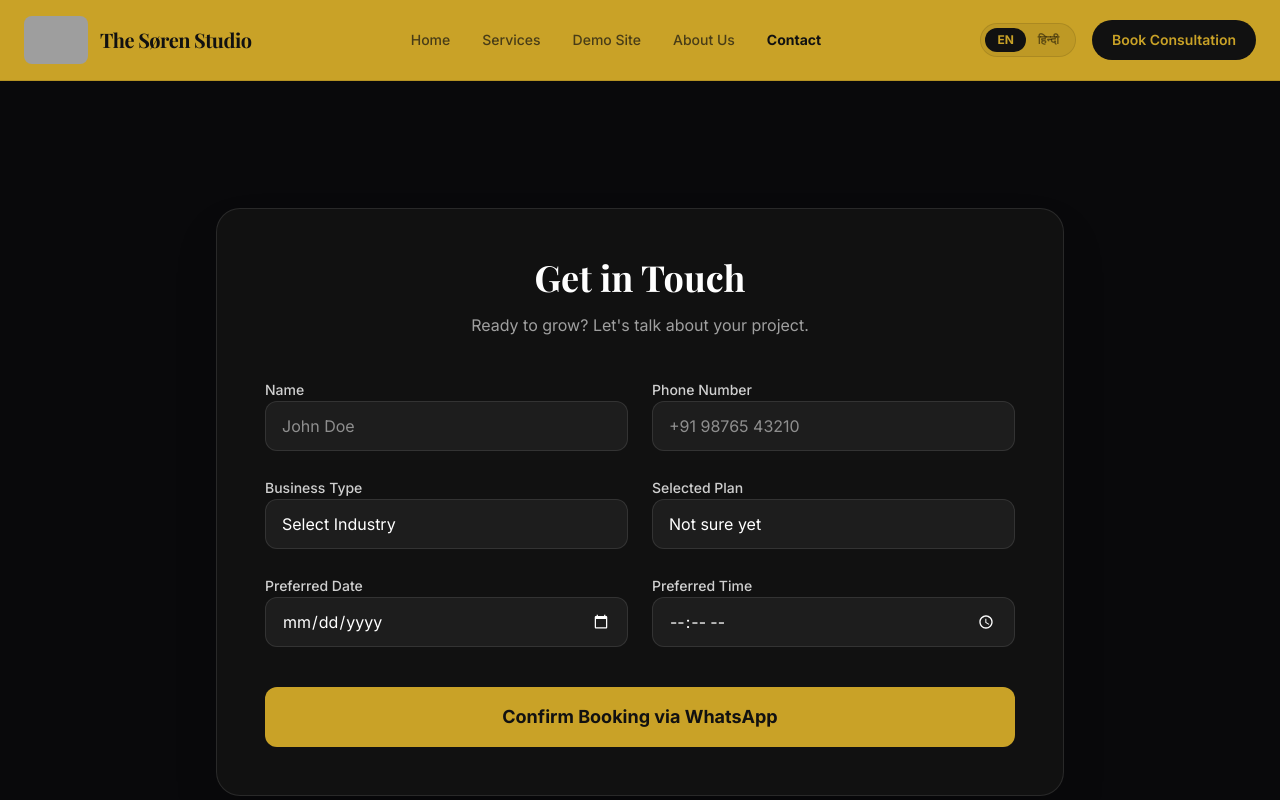
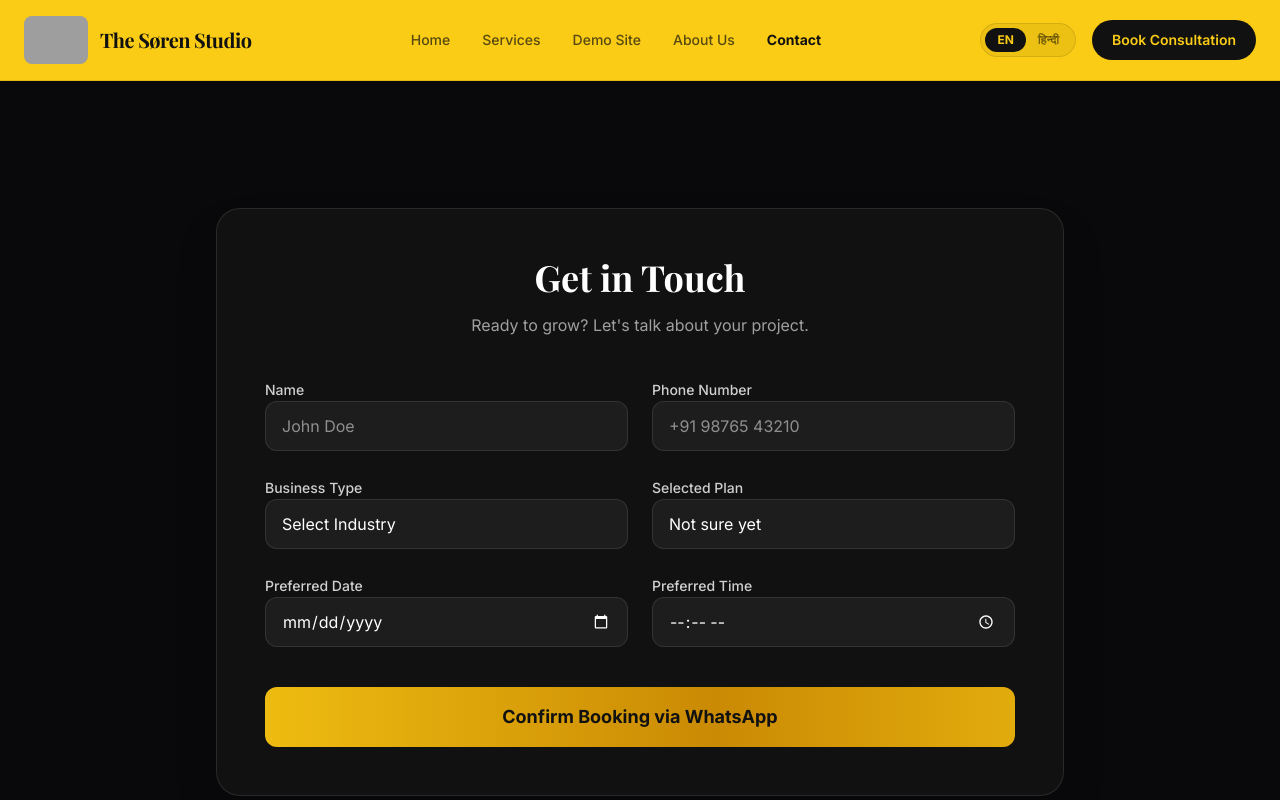
Before and after one commit to bumbumdumdum/GetMeOnline, a React (Vite) app: page / in a window 1280 px wide. Both pictures are taken after a click on the button "Book Consultation". Shown: the top 800 px of the page. Built offline with nearby package versions, Linux system fonts and the light colour scheme; grey boxes are pictures that could not be loaded; a web font is replaced by a local one.

Commit message:
feat: Add shopping cart component and styling
Introduces a new `Cart` component to display items added by the user. Also adds shimmering gold text and background styles for enhanced visual appeal.

```diff
--- a/src/App.tsx
+++ b/src/App.tsx
@@ -8,7 +8,7 @@ import {
   ShieldCheck, Heart, Zap, Award, Briefcase, Stethoscope,
   Utensils, Scissors, Dumbbell, Home, GraduationCap,
   MapPin, Clock, MessageCircle, Building2, Factory, Phone,
-  FileText, Shield, Globe2, Menu, X
+  FileText, Shield, Globe2, Menu, X, ShoppingCart
 } from "lucide-react";
 import { cn } from "./lib/utils";
 import React, { useState } from "react";
@@ -343,6 +343,35 @@ const translations = {
 
 // --- Components ---
 
+function Cart({ items, onRemove }: { items: string[], onRemove: (item: string) => void }) {
+  if (items.length === 0) return null;
+
+  return (
+    <motion.div
+      initial={{ opacity: 0, scale: 0.8, y: 20 }}
+      animate={{ opacity: 1, scale: 1, y: 0 }}
+      className="fixed bottom-8 right-8 z-[100] bg-tmo-gold text-tmo-black p-4 rounded-2xl shadow-2xl border border-white/20 flex items-center gap-4"
+    >
+      <div className="relative">
+        <ShoppingCart className="w-6 h-6" />
+        <span className="absolute -top-2 -right-2 bg-tmo-black text-tmo-gold text-[10px] font-bold w-5 h-5 rounded-full flex items-center justify-center border border-tmo-gold">
+          {items.length}
+        </span>
+      </div>
+      <div className="flex flex-col">
+        <span className="text-xs font-bold uppercase tracking-wider">Items Added</span>
+        <span className="text-sm font-medium truncate max-w-[150px]">{items[items.length - 1]}</span>
+      </div>
+      <a
+        href="#pricing"
+        className="bg-tmo-black text-tmo-gold px-4 py-2 rounded-xl text-xs font-bold hover:bg-white transition-colors"
+      >
+        View Plans
+      </a>
+    </motion.div>
+  );
+}
+
 function Navbar({ lang, setLang, currentPage, setCurrentPage }: {
   lang: Language,
   setLang: (l: Language) => void,
@@ -543,7 +572,7 @@ function AiSearch({ lang }: { lang: Language }) {
         <button
           type="submit"
           disabled={isSearching}
-          className="bg-tmo-gold text-tmo-black px-6 py-3 rounded-xl font-bold hover:bg-white transition-colors disabled:opacity-70 disabled:cursor-not-allowed flex items-center justify-center gap-2"
+          className="shimmer-gold-bg text-tmo-black px-6 py-3 rounded-xl font-bold hover:scale-[1.02] transition-all disabled:opacity-70 disabled:cursor-not-allowed flex items-center justify-center gap-2"
         >
           {isSearching ? <Loader2 className="w-5 h-5 animate-spin" /> : <Search className="w-5 h-5" />}
           {isSearching ? t.searching : t.checkBtn}
@@ -744,7 +773,7 @@ function Hero({ lang, setLang }: { lang: Language, setLang: (l: Language) => voi
         >
           <a
             href="#contact"
-            className="w-full sm:w-auto bg-tmo-gold text-tmo-black px-8 py-4 rounded-full text-lg font-semibold hover:bg-white transition-colors flex items-center justify-center gap-2"
+            className="w-full sm:w-auto shimmer-gold-bg text-tmo-black px-8 py-4 rounded-full text-lg font-semibold hover:bg-white transition-colors flex items-center justify-center gap-2"
           >
             {t.bookBtn} <ArrowRight className="w-5 h-5" />
           </a>
@@ -1151,7 +1180,7 @@ function DemoSite({ lang, likedDemo, setLikedDemo }: { lang: Language, likedDemo
   );
 }
 
-function Services({ lang }: { lang: Language }) {
+function Services({ lang, onAddToCart }: { lang: Language, onAddToCart: (item: string) => void }) {
   const t = translations[lang].services;
   const services = [
     {
@@ -1192,27 +1221,38 @@ function Services({ lang }: { lang: Language }) {
           <div>
             <h2 className="text-4xl md:text-5xl font-serif font-bold mb-6">{t.title}</h2>
             <p className="text-white/60 text-lg mb-8">{t.subtitle}</p>
-            <a href="#contact" className="inline-flex items-center gap-2 text-tmo-gold font-semibold hover:text-white transition-colors">
+            <button
+              onClick={() => onAddToCart("Full Digital Package")}
+              className="inline-flex items-center gap-2 shimmer-gold font-semibold hover:text-white transition-colors"
+            >
               {lang === 'hi' ? "अपना प्रोजेक्ट शुरू करें" : "Start your project"} <ArrowRight className="w-4 h-4" />
-            </a>
+            </button>
           </div>
           <div className="grid sm:grid-cols-2 gap-6">
             {services.map((s, i) => (
               <motion.div
                 key={i}
                 whileHover={{ y: -5 }}
-                className="p-6 rounded-2xl bg-white/5 border border-white/10 hover:bg-white/10 transition-colors flex flex-col"
+                className="p-6 rounded-2xl bg-white/5 border border-white/10 hover:bg-white/10 transition-colors flex flex-col group"
               >
-                <s.icon className="w-10 h-10 text-tmo-gold mb-4" />
+                <div className="flex justify-between items-start mb-4">
+                  <s.icon className="w-10 h-10 text-tmo-gold" />
+                  <button
+                    onClick={() => onAddToCart(s.title)}
+                    className="p-2 bg-white/5 rounded-full hover:shimmer-gold-bg hover:text-tmo-black transition-all opacity-0 group-hover:opacity-100"
+                  >
+                    <ShoppingCart className="w-4 h-4" />
+                  </button>
+                </div>
                 <h3 className="text-xl font-semibold mb-2">{s.title}</h3>
                 <p className="text-white/60 text-sm leading-relaxed mb-4 flex-1">{s.desc}</p>
                 {s.price && <p className="text-tmo-gold font-bold mb-4">{s.price}</p>}
-                <div className="bg-tmo-gold/10 border border-tmo-gold/20 rounded-xl p-4 mt-auto group">
+                <div className="bg-tmo-gold/10 border border-tmo-gold/20 rounded-xl p-4 mt-auto group-hover:border-tmo-gold/40 transition-colors">
                   <div className="flex items-center gap-3">
-                    <div className="p-2 bg-tmo-gold text-tmo-black rounded-lg group-hover:scale-110 transition-transform">
+                    <div className="p-2 shimmer-gold-bg text-tmo-black rounded-lg">
                       <s.benefitIcon className="w-4 h-4" />
                     </div>
-                    <p className="text-tmo-gold text-xs font-bold uppercase tracking-widest">{lang === 'hi' ? "फायदा" : "Benefit"}</p>
+                    <p className="text-tmo-gold text-xs font-bold uppercase tracking-widest shimmer-gold">{lang === 'hi' ? "फायदा" : "Benefit"}</p>
                   </div>
                   <p className="text-white/90 text-sm mt-2 leading-tight">{s.benefit}</p>
                 </div>
@@ -1367,7 +1407,7 @@ function Pricing({ lang, onSelectPlan }: { lang: Language, onSelectPlan: (plan:
                   transition={{ duration: 2, repeat: Infinity, ease: "easeInOut" }}
                   className={cn(
                     "absolute -top-4 left-1/2 -translate-x-1/2 px-4 py-1.5 rounded-full text-xs font-bold uppercase tracking-wider whitespace-nowrap shadow-lg",
-                    plan.popular ? "bg-tmo-gold text-tmo-black" : "bg-white text-black"
+                    plan.popular ? "bg-white text-black" : "bg-white text-black"
                   )}
                 >
                   {plan.badge}
@@ -1375,16 +1415,16 @@ function Pricing({ lang, onSelectPlan }: { lang: Language, onSelectPlan: (plan:
               )}
               <h3 className="text-2xl font-serif mb-2 mt-2 flex items-center gap-2">
                 {plan.name === "Starter" && <Star className="w-5 h-5 text-tmo-gold fill-tmo-gold" />}
-                {plan.name} {t.plan}
+                <span className={plan.name === "Starter" ? "" : ""}>{plan.name} {t.plan}</span>
               </h3>
               <div className="mb-4">
-                <span className="text-4xl font-bold">{plan.price}</span>
+                <span className={cn("text-4xl font-bold", plan.popular ? "" : "")}>{plan.price}</span>
                 <span className="text-white/50 text-sm ml-1">{plan.period}</span>
               </div>
               <p className="text-sm text-white/70 mb-4 min-h-[40px]">{plan.desc}</p>
 
               <div className="bg-tmo-gold/10 border border-tmo-gold/20 rounded-lg p-3 mb-6">
-                <p className="text-tmo-gold text-xs font-medium"><span className="font-bold">{t.benefit}:</span> {plan.benefit}</p>
+                <p className="text-tmo-gold text-xs font-medium shimmer-gold"><span className="font-bold">{t.benefit}:</span> {plan.benefit}</p>
               </div>
 
               <ul className="space-y-4 mb-8 flex-1">
@@ -1414,8 +1454,8 @@ function Pricing({ lang, onSelectPlan }: { lang: Language, onSelectPlan: (plan:
               <button
                 onClick={() => onSelectPlan(plan.name)}
                 className={cn(
-                  "w-full py-3 rounded-full text-center font-semibold transition-colors mt-auto",
-                  plan.popular ? "bg-tmo-gold text-tmo-black hover:bg-white" : "bg-white/10 text-white hover:bg-white/20"
+                  "w-full py-3 rounded-full text-center font-semibold transition-all duration-300 mt-auto",
+                  plan.popular ? "shimmer-gold-bg text-tmo-black hover:scale-105" : "bg-white/10 text-white hover:bg-white/20"
                 )}
               >
                 {t.choose} {plan.name}
@@ -1518,17 +1558,18 @@ function AddOns({ lang, onSelectAddOn }: { lang: Language, onSelectAddOn: (addon
             <div key={i} className="bg-white/5 border border-white/10 p-6 rounded-2xl flex flex-col">
               <h3 className="text-xl font-bold mb-2">{addon.name}</h3>
               <div className="mb-4">
-                <span className="text-2xl font-bold text-tmo-gold">{addon.price}</span>
+                <span className="text-2xl font-bold shimmer-gold">{addon.price}</span>
                 {addon.period && <span className="text-white/50 text-sm ml-1">{addon.period}</span>}
               </div>
               <p className="text-sm text-white/70 leading-relaxed mb-4 flex-1">{addon.desc}</p>
               <div className="bg-tmo-gold/10 border border-tmo-gold/20 rounded-lg p-3 mb-4">
-                <p className="text-tmo-gold text-xs font-medium"><span className="font-bold">{lang === 'hi' ? "लाभ" : "Benefit"}:</span> {addon.benefit}</p>
+                <p className="text-tmo-gold text-xs font-medium shimmer-gold"><span className="font-bold">{lang === 'hi' ? "लाभ" : "Benefit"}:</span> {addon.benefit}</p>
               </div>
               <button
                 onClick={() => onSelectAddOn(addon.name)}
-                className="w-full py-2 rounded-full text-sm font-semibold bg-white/10 text-white hover:bg-white/20 transition-colors mt-auto"
+                className="w-full py-2 rounded-full text-sm font-semibold bg-white/10 text-white hover:shimmer-gold-bg hover:text-tmo-black transition-all duration-300 mt-auto flex items-center justify-center gap-2"
               >
+                <ShoppingCart className="w-4 h-4" />
                 {t.addBtn}
               </button>
             </div>
@@ -1684,7 +1725,7 @@ function Contact({
                 <input type="time" value={time} onChange={(e) => setTime(e.target.value)} className="w-full bg-white/5 border border-white/10 rounded-xl px-4 py-3 text-white focus:outline-none focus:border-tmo-gold transition-colors [color-scheme:dark]" />
               </div>
             </div>
-            <button type="submit" className="w-full bg-tmo-gold text-tmo-black font-bold text-lg py-4 rounded-xl hover:bg-white transition-colors mt-4">
+            <button type="submit" className="w-full shimmer-gold-bg text-tmo-black font-bold text-lg py-4 rounded-xl hover:scale-[1.02] transition-all mt-4">
               {tPricing.bookBtn}
             </button>
           </form>
@@ -1749,19 +1790,35 @@ export default function App() {
   const [selectedPlan, setSelectedPlan] = useState<string>("");
   const [selectedAddOns, setSelectedAddOns] = useState<string[]>([]);
   const [likedDemo, setLikedDemo] = useState<boolean>(false);
+  const [cartItems, setCartItems] = useState<string[]>([]);
+  const [showCartAnimation, setShowCartAnimation] = useState(false);
+
+  const addToCart = (item: string, targetSection: string = 'pricing') => {
+    setCartItems(prev => [...prev, item]);
+    setShowCartAnimation(true);
+    setTimeout(() => setShowCartAnimation(false), 3000);
+
+    if (targetSection === 'pricing') {
+      const pricingSection = document.getElementById('pricing');
+      if (pricingSection) {
+        pricingSection.scrollIntoView({ behavior: 'smooth' });
+      }
+    } else if (targetSection === 'contact') {
+      setCurrentPage('contact');
+      window.scrollTo({ top: 0, behavior: 'smooth' });
+    }
+  };
 
   const handleSelectPlan = (plan: string) => {
     setSelectedPlan(plan);
-    setCurrentPage('contact');
-    window.scrollTo({ top: 0, behavior: 'smooth' });
+    addToCart(plan + " Plan", 'contact');
   };
 
   const handleSelectAddOn = (addon: string) => {
     if (!selectedAddOns.includes(addon)) {
       setSelectedAddOns([...selectedAddOns, addon]);
+      addToCart(addon, 'contact');
     }
-    setCurrentPage('contact');
-    window.scrollTo({ top: 0, behavior: 'smooth' });
   };
 
   const renderPage = () => {
@@ -1769,7 +1826,7 @@ export default function App() {
       case 'services':
         return (
           <>
-            <Services lang={lang} />
+            <Services lang={lang} onAddToCart={(item) => addToCart(item, 'pricing')} />
             <WebsiteTypes lang={lang} />
             <AddOns lang={lang} onSelectAddOn={handleSelectAddOn} />
             <Pricing lang={lang} onSelectPlan={handleSelectPlan} />
@@ -1812,6 +1869,7 @@ export default function App() {
       <main className="pt-20">
         {renderPage()}
       </main>
+      <Cart items={cartItems} onRemove={(item) => setCartItems(prev => prev.filter(i => i !== item))} />
       <Footer lang={lang} />
     </div>
   );
--- a/src/index.css
+++ b/src/index.css
@@ -2,11 +2,50 @@
 
 @theme {
   --color-tmo-black: #111111;
-  --color-tmo-gold: #C9A227;
+  --color-tmo-gold: #FACC15;
+  --color-tmo-gold-dark: #CA8A04;
   --color-tmo-white: #FFFFFF;
 
   --font-sans: "Inter", ui-sans-serif, system-ui, sans-serif;
   --font-serif: "Playfair Display", ui-serif, Georgia, serif;
+
+  --animate-shimmer: shimmer 8s infinite linear;
+
+  @keyframes shimmer {
+    0% { background-position: -200% 0; }
+    100% { background-position: 200% 0; }
+  }
+}
+
+@layer utilities {
+  .shimmer-gold {
+    background: linear-gradient(
+      90deg,
+      #CA8A04 0%,
+      #FACC15 40%,
+      #FEF08A 50%,
+      #FACC15 60%,
+      #CA8A04 100%
+    );
+    background-size: 200% auto;
+    animation: var(--animate-shimmer);
+    -webkit-background-clip: text;
+    -webkit-text-fill-color: transparent;
+    display: inline-block;
+  }
+
+  .shimmer-gold-bg {
+    background: linear-gradient(
+      90deg,
+      #CA8A04 0%,
+      #FACC15 40%,
+      #FEF08A 50%,
+      #FACC15 60%,
+      #CA8A04 100%
+    );
+    background-size: 200% auto;
+    animation: var(--animate-shimmer);
+  }
 }
 
 @layer base {
```
